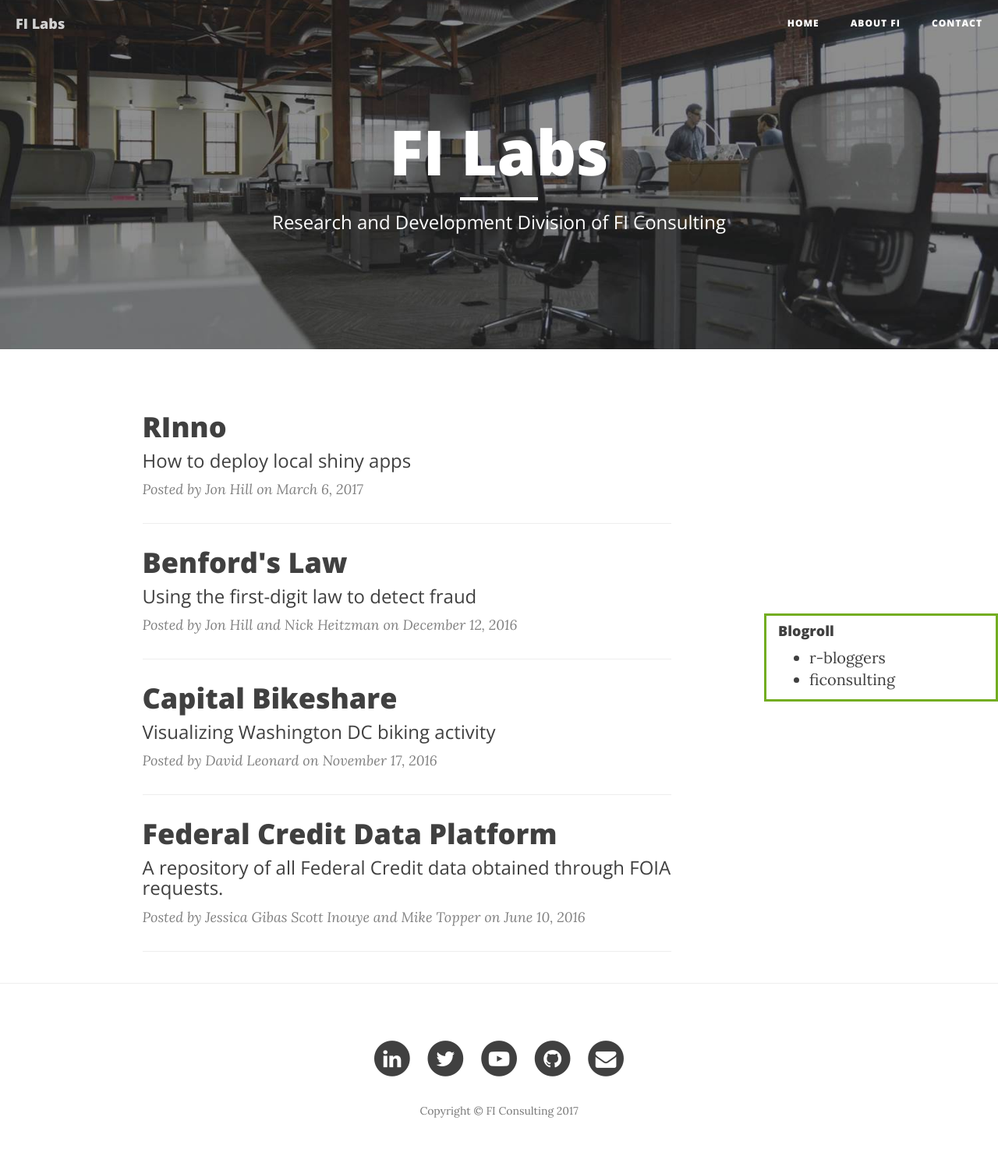
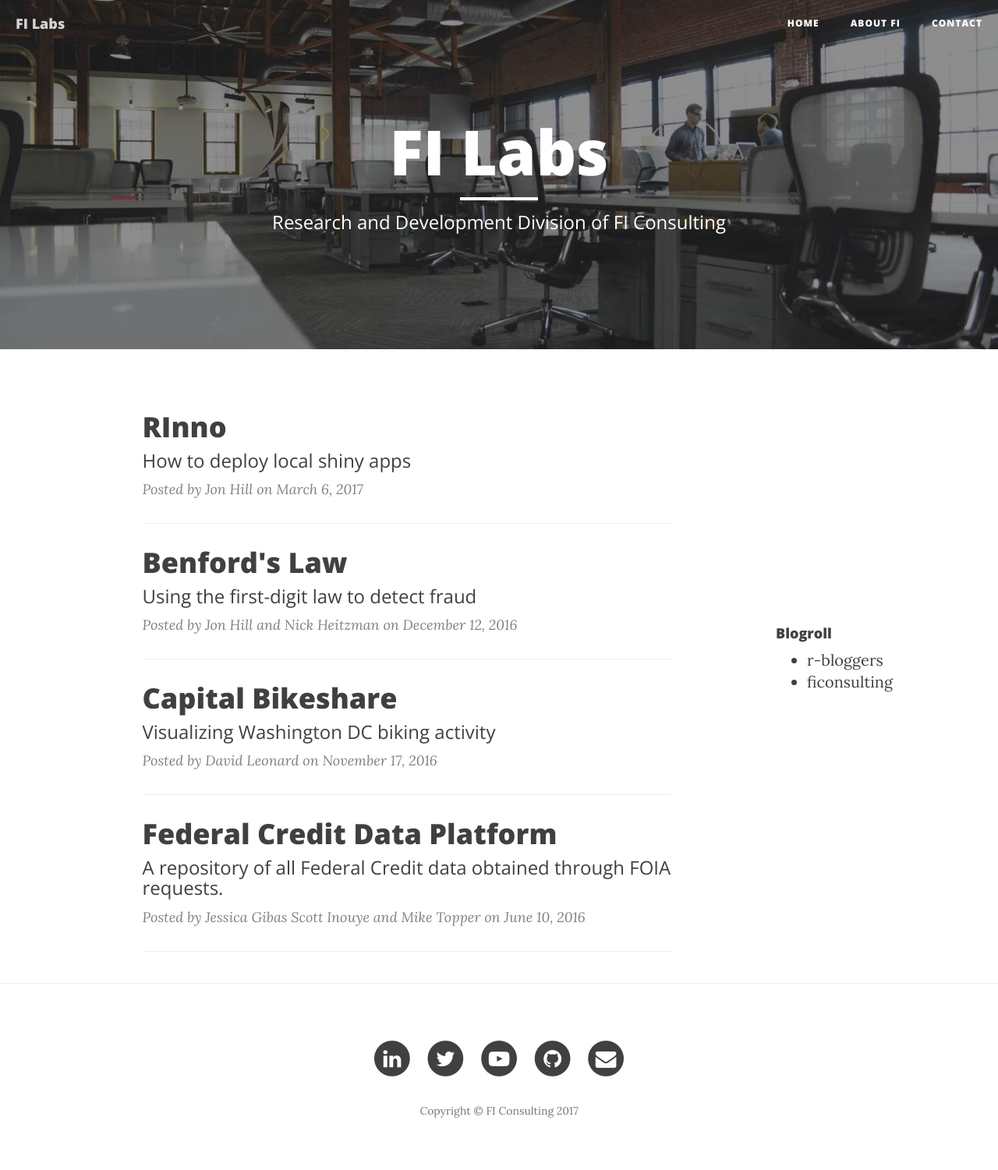
Before and after one commit to ficonsulting/filabs, a Jekyll site: the page built from index.html, in a window 1280 px wide. Shown: the whole page at 78% size. Built offline with Jekyll 4.4.1, drawn with Linux system fonts in a browser that asks for light colours; nearby versions of some CDN libraries; the list of posts is cut into pages by our own code.

Commit message:
Update syntax.css

```diff
--- a/css/syntax.css
+++ b/css/syntax.css
@@ -89,5 +89,5 @@ div#sidebar {
     bottom: 0;
     right: 0;
     width: 300px;
-    border: 3px solid #73AD21;
+    border: none;
 }
```
